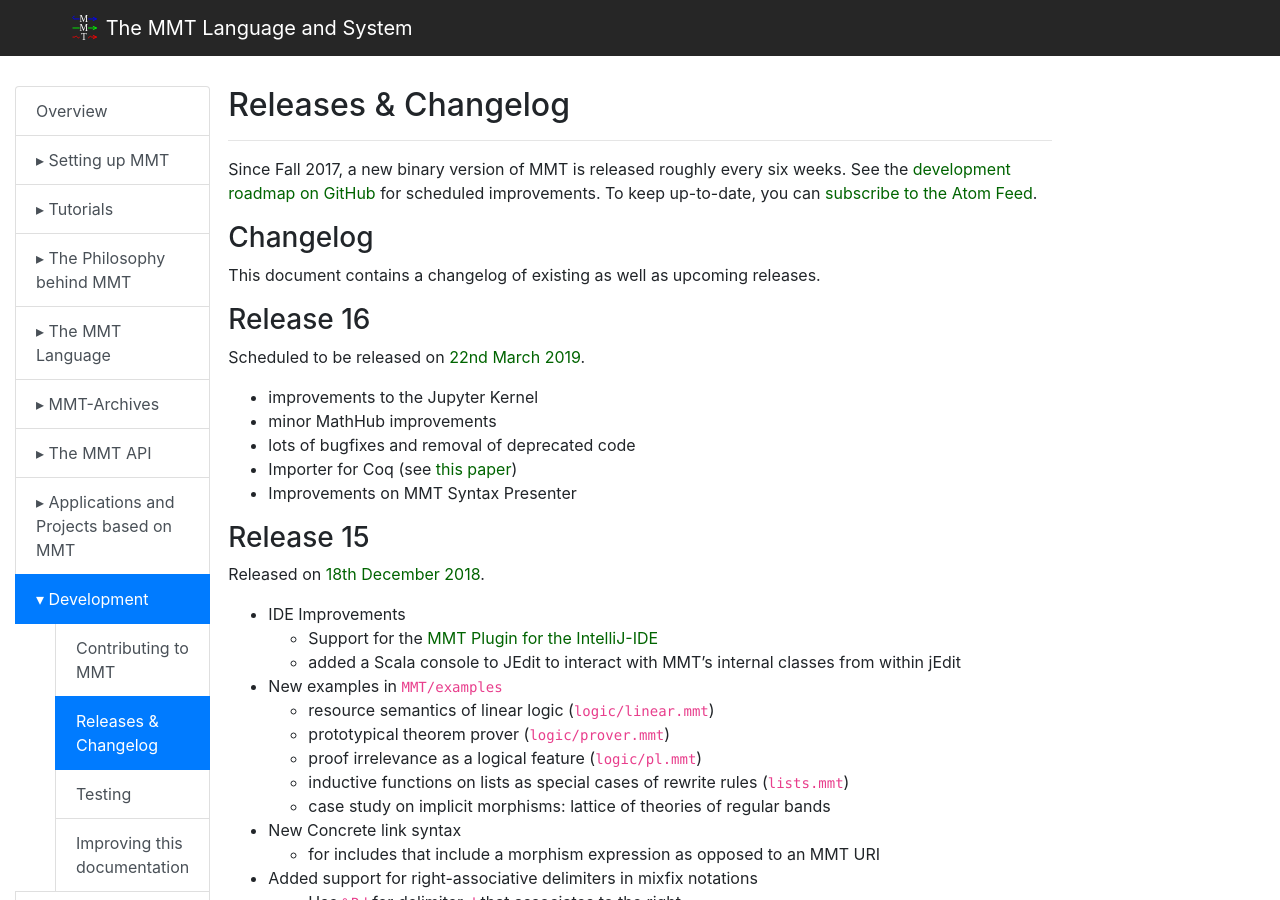
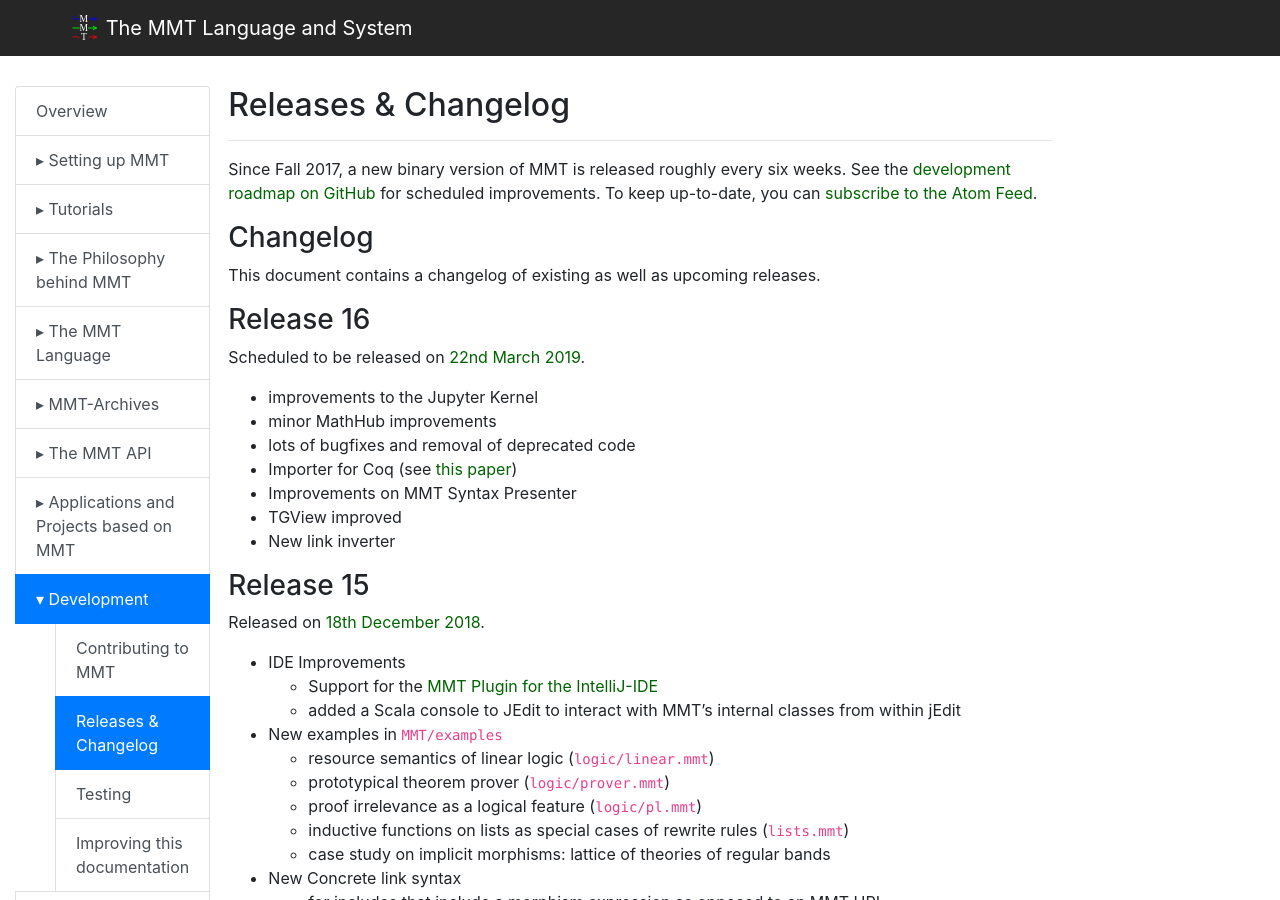
Before and after one commit to UniFormal/uniformal.github.io, a Jekyll site: the page built from doc/development/releases.md, in a window 1280 px wide and 900 px high. Built offline with Jekyll 4.4.1, drawn with Linux system fonts in a browser that asks for light colours.

Commit message:
Update releases.md

```diff
--- a/doc/development/releases.md
+++ b/doc/development/releases.md
@@ -20,6 +20,8 @@ Scheduled to be released on [22nd March 2019](https://github.com/UniFormal/MMT/m
 - lots of bugfixes and removal of deprecated code
 - Importer for Coq (see [this paper](https://kwarc.info/people/mkohlhase/submit/cicm19-coq.pdf))
 - Improvements on MMT Syntax Presenter
+- TGView improved
+- New link inverter
 
 ### Release 15
 
```
